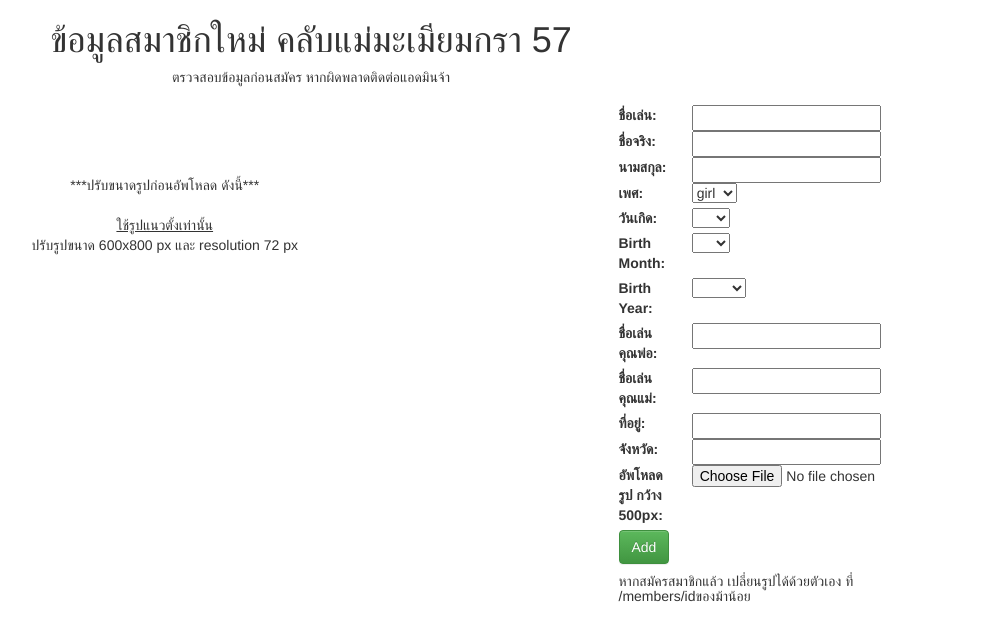
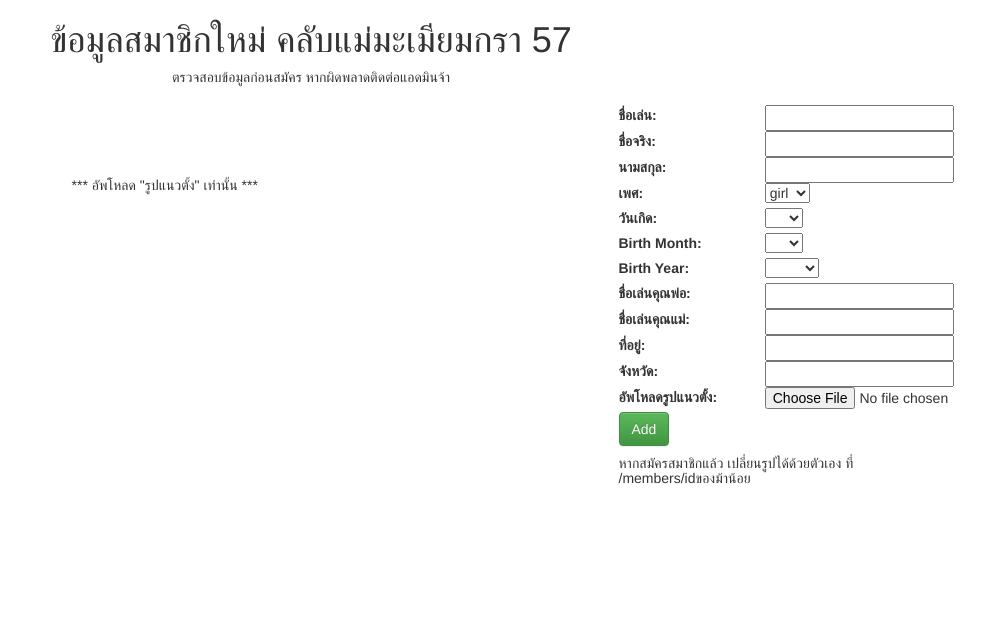
Before and after one commit to zkan/mae-mamia-club, a Django app: page /members/add/ in a window 1360 px wide; the page is wider, and only the part inside the window is pictured. Shown: the top 641 px of that part, without its empty margins (369-1354 px from the left). Run offline with Django 3.2, Linux system fonts and the light colour scheme; parts of the project's set-up code (start-up, migrations or seed data) failed here and were passed over; some libraries are stand-ins or nearby versions.

Commit message:
be able to upload any portrait image. It would be automatically resized and changed resolution

```diff
--- a/mae_mamia_club/members/views.py
+++ b/mae_mamia_club/members/views.py
@@ -56,9 +56,19 @@ class MemberView(TemplateView):
         else:
             foreground = Image.open('boy.png')
         background = Image.open(member.image)
+
+
+        #crop to width = 600
+        width, height = background.size   # Get dimensions
+        basewidth = 600
+        wpercent = (basewidth / float(background.size[0]))
+        hsize = int((float(background.size[1]) * float(wpercent)))
+        background = background.resize((basewidth, hsize), Image.ANTIALIAS)
+
+        background.info["dpi"] = (72, 72)
+
         #crop (left, top, right, bottom)
         background = background.crop((0, 0, 600, 800))
-        background.info["dpi"] = (72, 72)
         background.paste(foreground, (0, 0), foreground)
 
         # Name
@@ -101,19 +111,6 @@ class MemberView(TemplateView):
         draw.text(text_pos, text, fill=red, font=font)
         del draw
 
-        # Member Number
-        #prefix_member_number = Word.objects.get(id=17).text
-
-        draw = ImageDraw.Draw(background)
-        white = (255, 255, 255)
-        #black = (0, 0, 0)
-        text_pos = (450, 460)
-        #text = prefix_member_number + ' ' + str(member.id)
-        text = '000' + str(member.id)
-        font = ImageFont.truetype('layijimahaniyom1.ttf', 50)
-        draw.text(text_pos, text, fill=white, font=font)
-        del draw
-
         # branch
         prefix_branch = Word.objects.get(id=19).text
         prefix_province = Word.objects.get(id=15).text
@@ -124,6 +121,28 @@ class MemberView(TemplateView):
         text = ' ' + prefix_branch + ':    ' + prefix_province + member.province + ' '
         font = ImageFont.truetype('layijimahaniyom1.ttf', 35)
         draw.text(text_pos, text, fill=red, font=font)
+        del draw
+
+        # Member Number
+        #prefix_member_number = Word.objects.get(id=17).text
+
+        draw = ImageDraw.Draw(background)
+        white = (255, 255, 255)
+        #black = (0, 0, 0)
+        text_pos = (450, 460)
+        #text = prefix_member_number + ' ' + str(member.id)
+        text = '000' + str(member.id)
+        member_id = str(member.id)
+        if len(member_id) == 1 :
+            text = '000' + member_id
+        elif len(member_id) == 2 :
+            text = '00' + member_id
+        elif len(member_id) == 3 :
+            text = '0' + member_id
+        else:
+            text = member_id
+        font = ImageFont.truetype('layijimahaniyom1.ttf', 50)
+        draw.text(text_pos, text, fill=white, font=font)
         del draw
 
         response = HttpResponse(content_type='image/png')
--- a/mae_mamia_club/templates/member_add.html
+++ b/mae_mamia_club/templates/member_add.html
@@ -19,9 +19,7 @@
                 <div class="col-md-12 text-center">
                     {% if not member_id %}
                         <br><br><br><br>
-                        ***ปรับขนาดรูปก่อนอัพโหลด ดังนี้***<br><br>
-                        <u>ใช้รูปแนวตั้งเท่านั้น</u><br>
-                        ปรับรูปขนาด 600x800 px และ resolution 72 px<br>
+                        *** อัพโหลด "รูปแนวตั้ง" เท่านั้น ***<br><br>
                     {% else %}
                         <img src="/members/?id={{ member_id }}">
                     {% endif %}
@@ -33,98 +31,98 @@
             <form method="post" enctype="multipart/form-data">
                 {% csrf_token %}
                 <div class="row">
-                    <div class="col-md-3">
+                    <div class="col-md-6">
                         <label>ชื่อเล่น:</label>
                     </div>
-                    <div class="col-md-9">
+                    <div class="col-md-6">
                         {{ form.nickname }}
                     </div>
                 </div>
                 <div class="row">
-                    <div class="col-md-3">
+                    <div class="col-md-6">
                         <label>ชื่อจริง:</label>
                     </div>
-                    <div class="col-md-9">
+                    <div class="col-md-6">
                         {{ form.firstname }}
                     </div>
                 </div>
                 <div class="row">
-                    <div class="col-md-3">
+                    <div class="col-md-6">
                         <label>นามสกุล:</label>
                     </div>
-                    <div class="col-md-9">
+                    <div class="col-md-6">
                         {{ form.lastname }}
                     </div>
                 </div>
                 <div class="row">
-                    <div class="col-md-3">
+                    <div class="col-md-6">
                         <label>เพศ:</label>
                     </div>
-                    <div class="col-md-9">
+                    <div class="col-md-6">
                         {{ form.gender }}
                     </div>
                 </div>
                 <div class="row">
-                    <div class="col-md-3">
+                    <div class="col-md-6">
                         <label>วันเกิด:</label>
                     </div>
-                    <div class="col-md-9">
+                    <div class="col-md-6">
                         {{ form.birth_day }}
                     </div>
                 </div>
                 <div class="row">
-                    <div class="col-md-3">
+                    <div class="col-md-6">
                         <label>Birth Month:</label>
                     </div>
-                    <div class="col-md-9">
+                    <div class="col-md-6">
                         {{ form.birth_month }}
                     </div>
                 </div>
                 <div class="row">
-                    <div class="col-md-3">
+                    <div class="col-md-6">
                         <label>Birth Year:</label>
                     </div>
-                    <div class="col-md-9">
+                    <div class="col-md-6">
                         {{ form.birth_year }}
                     </div>
                 </div>
                 <div class="row">
-                    <div class="col-md-3">
+                    <div class="col-md-6">
                         <label>ชื่อเล่นคุณพ่อ:</label>
                     </div>
-                    <div class="col-md-9">
+                    <div class="col-md-6">
                         {{ form.dad_name }}
                     </div>
                 </div>
                 <div class="row">
-                    <div class="col-md-3">
+                    <div class="col-md-6">
                         <label>ชื่อเล่นคุณแม่:</label>
                     </div>
-                    <div class="col-md-9">
+                    <div class="col-md-6">
                         {{ form.mom_name }}
                     </div>
                 </div>
                 <div class="row">
-                    <div class="col-md-3">
+                    <div class="col-md-6">
                         <label>ที่อยู่:</label>
                     </div>
-                    <div class="col-md-9">
+                    <div class="col-md-6">
                         {{ form.address }}
                     </div>
                 </div>
                 <div class="row">
-                    <div class="col-md-3">
+                    <div class="col-md-6">
                         <label>จังหวัด:</label>
                     </div>
-                    <div class="col-md-9">
+                    <div class="col-md-6">
                         {{ form.province }}
                     </div>
                 </div>
                 <div class="row">
-                    <div class="col-md-3">
-                        <label>อัพโหลดรูป กว้าง 500px: </label>
+                    <div class="col-md-6">
+                        <label>อัพโหลดรูปแนวตั้ง: </label>
                     </div>
-                    <div class="col-md-9">
+                    <div class="col-md-6">
                         <input id="id_image" type="file" class="" name="image">
                     </div>
                 </div>
```
